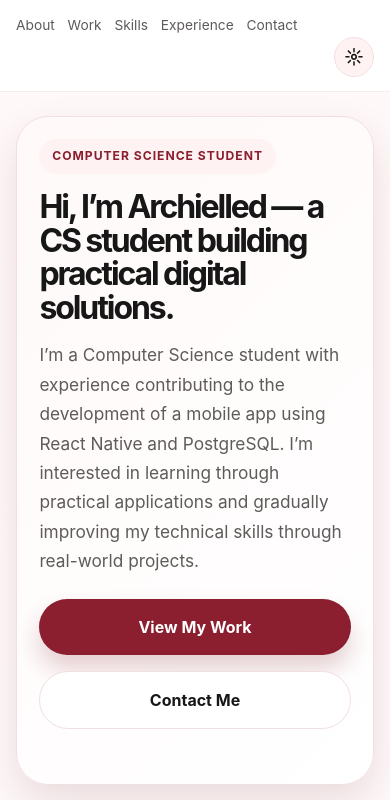
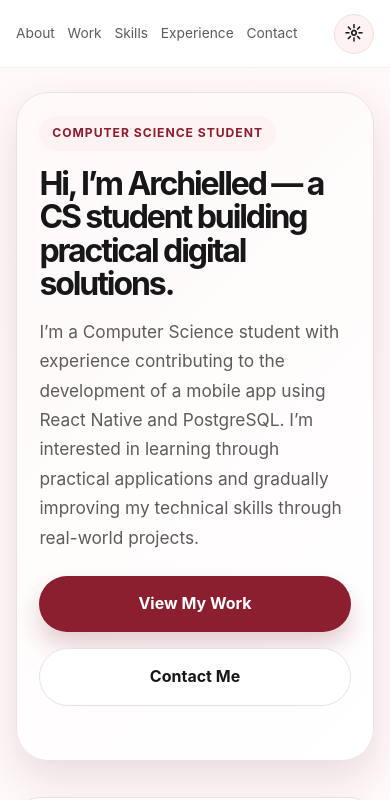
Before and after one commit to Rshield001/portfolio, a plain HTML site: page index.html in a window 390 px wide. Shown: the top 800 px of the page. Drawn offline with Linux system fonts and the light colour scheme.

Commit message:
header fixed. css

```diff
--- a/style.css
+++ b/style.css
@@ -122,6 +122,7 @@ ul {
   display: flex;
   justify-content: space-between;
   align-items: center;
+  gap: 1rem;
   padding: 1rem 0;
 }
 
@@ -629,20 +630,27 @@ ul {
     grid-template-columns: 1fr;
   }
 
-  .nav-wrap,
+  .nav-wrap {
+    flex-wrap: wrap;
+    align-items: center;
+    padding: 0.85rem 0;
+  }
+
+  .nav {
+    flex: 1 1 auto;
+    min-width: 0;
+    justify-content: flex-start;
+  }
+
+  .theme-toggle {
+    margin-left: auto;
+    flex-shrink: 0;
+  }
+
   .footer-wrap,
   .contact-box {
     flex-direction: column;
     align-items: flex-start;
-  }
-
-  .nav-wrap {
-    padding: 0.85rem 0;
-  }
-
-  .nav {
-    width: 100%;
-    justify-content: center;
   }
 
   .hero-visual {
```
